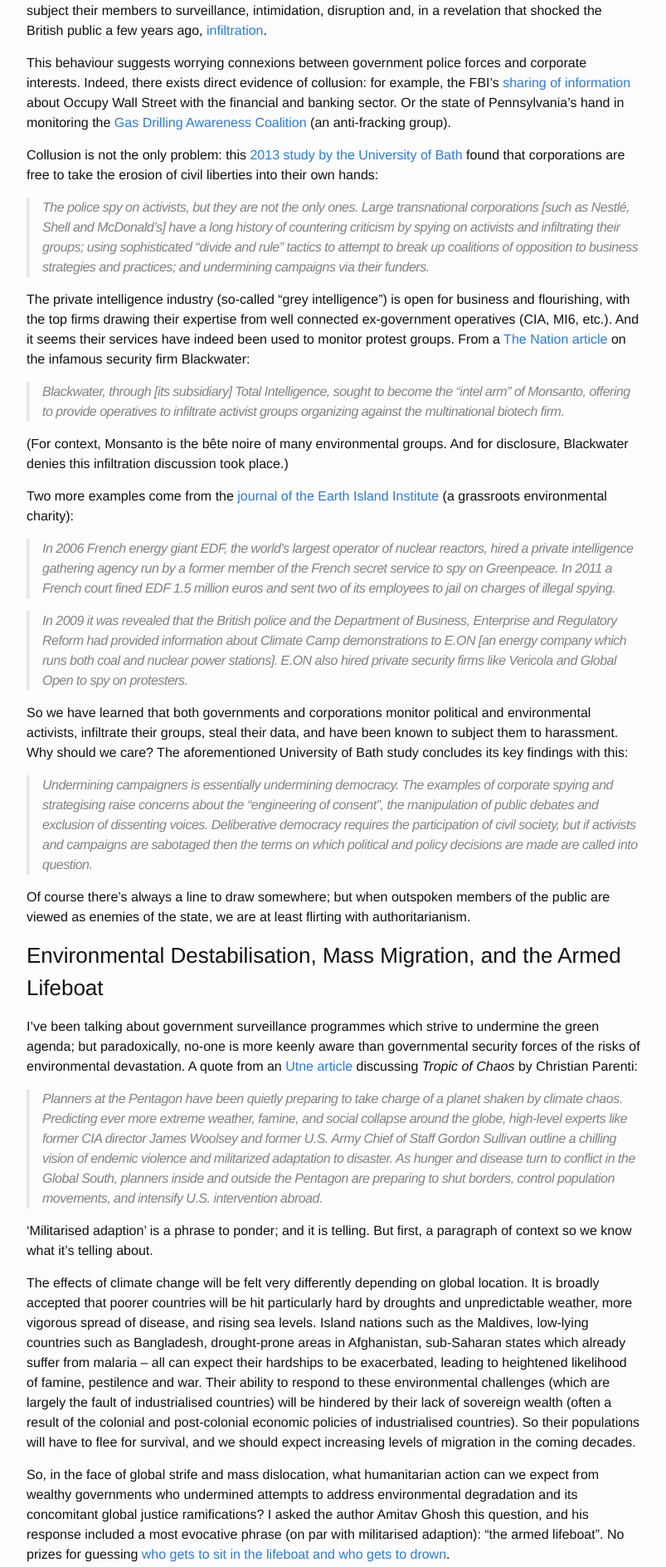
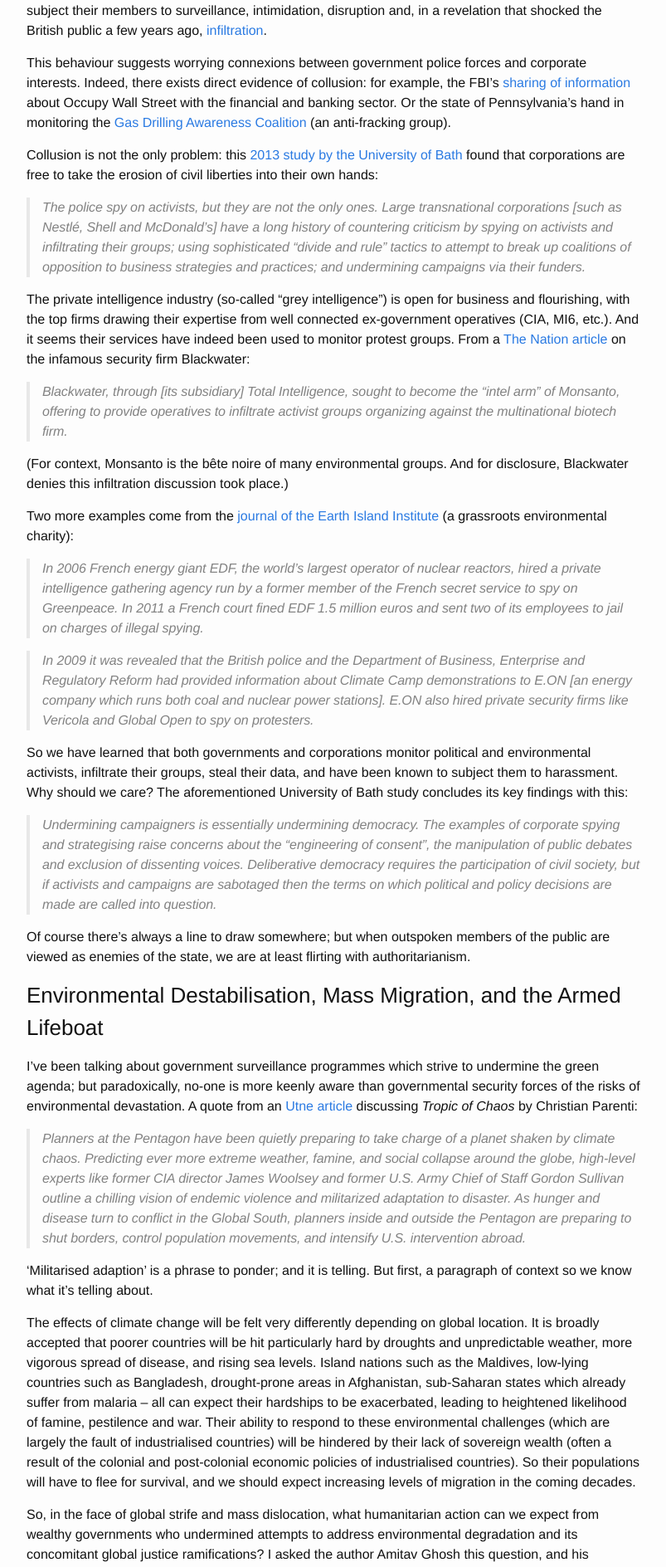
Before and after one commit to Allium/WithoutHeadOrFoot, a Jekyll site: the page built from _posts/2016-03-05-Greenlist-Is-The-New-Blacklist.md, in a window 1280 px wide. Shown: the part 1394-3282 px from the top of the page at 83% size, without its empty margins (238-1041 px from the left). Built offline with Jekyll 4.4.1, drawn with Linux system fonts in a browser that asks for light colours; comment, search, counter and statistics services are not loaded; some of the changed text lies outside the part shown.

Commit message:
Fiddled with expandable padding and quote character spacing

```diff
--- a/_posts/2016-03-05-Greenlist-Is-The-New-Blacklist.md
+++ b/_posts/2016-03-05-Greenlist-Is-The-New-Blacklist.md
@@ -64,3 +64,23 @@
 So, in the face of global strife and mass dislocation, what humanitarian action can we expect from wealthy governments who undermined attempts to address environmental degradation and its concomitant global justice ramifications? I asked the author Amitav Ghosh this question, and his response included a most evocative phrase (on par with militarised adaption): "the armed lifeboat". No prizes for guessing [who gets to sit in the lifeboat and who gets to drown](http://www.sciencedirect.com/science/article/pii/S0030438707000786).
 
 Whether we call it a militarised adaption or an armed lifeboat, we are already seeing it in action: refugees from war and atrocities in the Middle East continue to be dogmatically repelled from European borders. I fear this is but a bitter rehearsal, and the real performance is yet to come. I hope we can do better next time.
+
+
+
+
+<!-- ------------------------------------------------------------------------------------ -->
+
+
+<br><br>
+<h2>Comments</h2>
+
+<div class="comment" style="background-color: #E3E4FA;">
+    <span class="name">Cato</span>
+    <span class="date">20 June 2016, 10.03</span>
+<br>
+    <br>
+	<p><a href="http://www.reuters.com/article/us-global-landrights-violence-idUSKCN0Z601U?il=0">This short article</a> (published 19th June 2015) reports further on violence towards environmental and land rights activists.</p>
+<br>
+    <br>
+	<p><a href="https://www.theguardian.com/world/2016/jun/21/berta-caceres-name-honduran-military-hitlist-former-soldier">A recent development</a> about the Hunduran mlitary's involvement in Berta C&aacute;ceres' murder.</p>
+</div>
--- a/_sass/_base.scss
+++ b/_sass/_base.scss
@@ -112,7 +112,7 @@
     border-left: 4px solid $grey-color-light;
     padding-left: $spacing-unit / 2;
     font-size: 16px;
-    letter-spacing: -0.5px;
+    letter-spacing: -0.1px;
     font-style: italic;
 
     > :last-child {
--- a/_sass/_layout.scss
+++ b/_sass/_layout.scss
@@ -353,7 +353,7 @@
 .question {
     float: left;
     height: auto;
-    width: 90%;  /* otherwise sgd */
+    width: 90.5%;  /* otherwise sgd */
     line-height: 20px;
     padding-left: 20px;
     padding-right: 30px; /* to prevent next-line creep */
```
